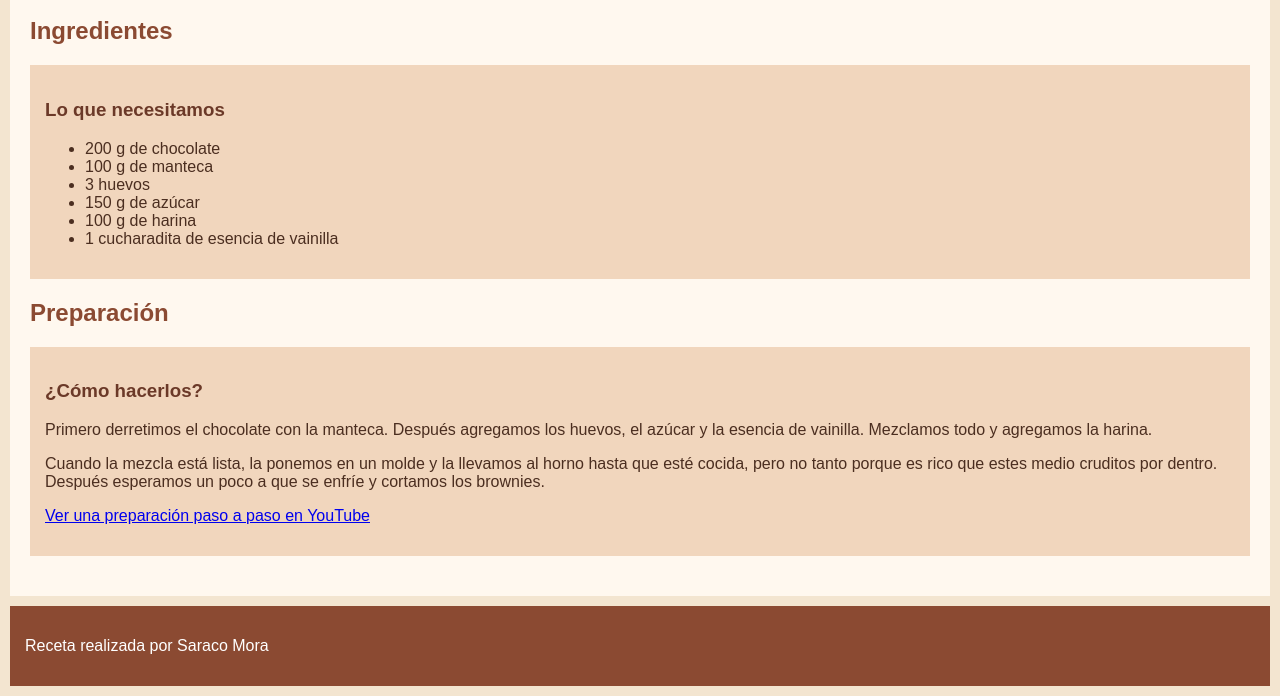
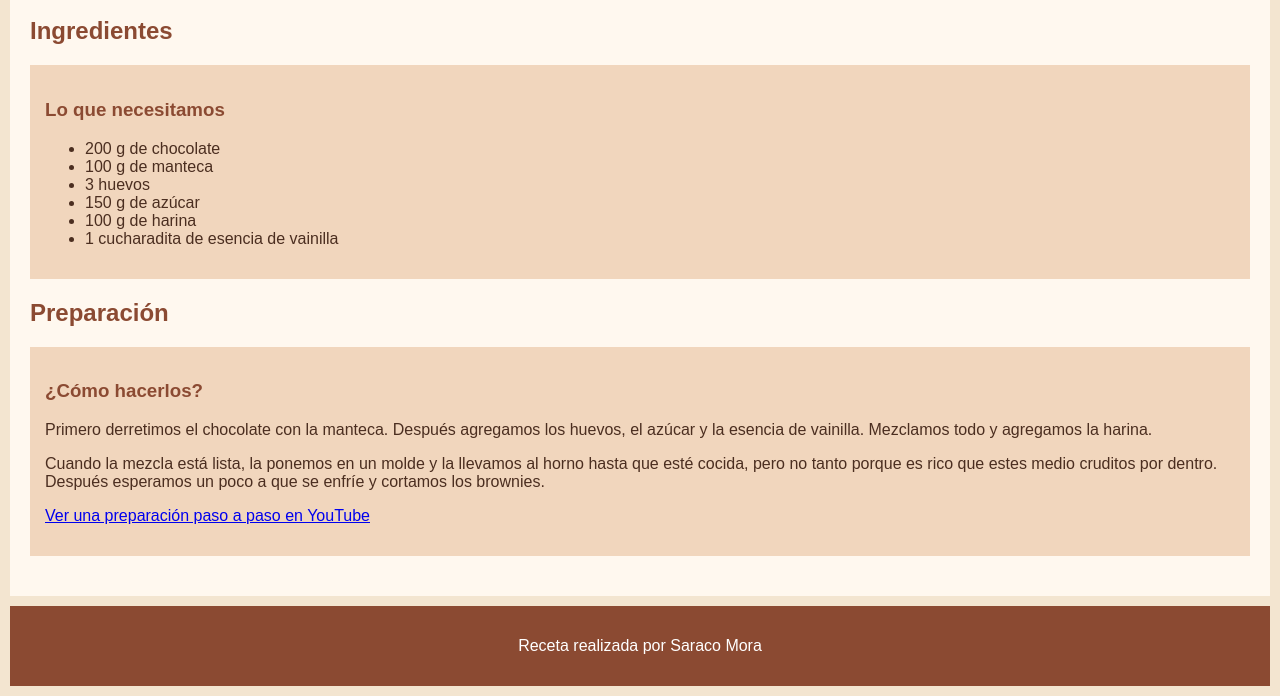
Before and after one commit to morasaraco-dev/SaracoMoraRecetaTP2, a plain HTML site: page index.html in a window 1280 px wide. Shown: the part 673-1369 px from the top of the page. Drawn offline with Linux system fonts and the light colour scheme.

Commit message:
lo agregue el center de text align

```diff
--- a/style.css
+++ b/style.css
@@ -52,12 +52,13 @@ h2 {
 }
 
 h3 {
-    color: #6b3928;
+    color: #8b4a32;
 }
 
 footer {
     background-color: #8b4a32;
     color: white;
+    text-align: center;
     padding: 15px;
     margin: 10px;
 }
```
